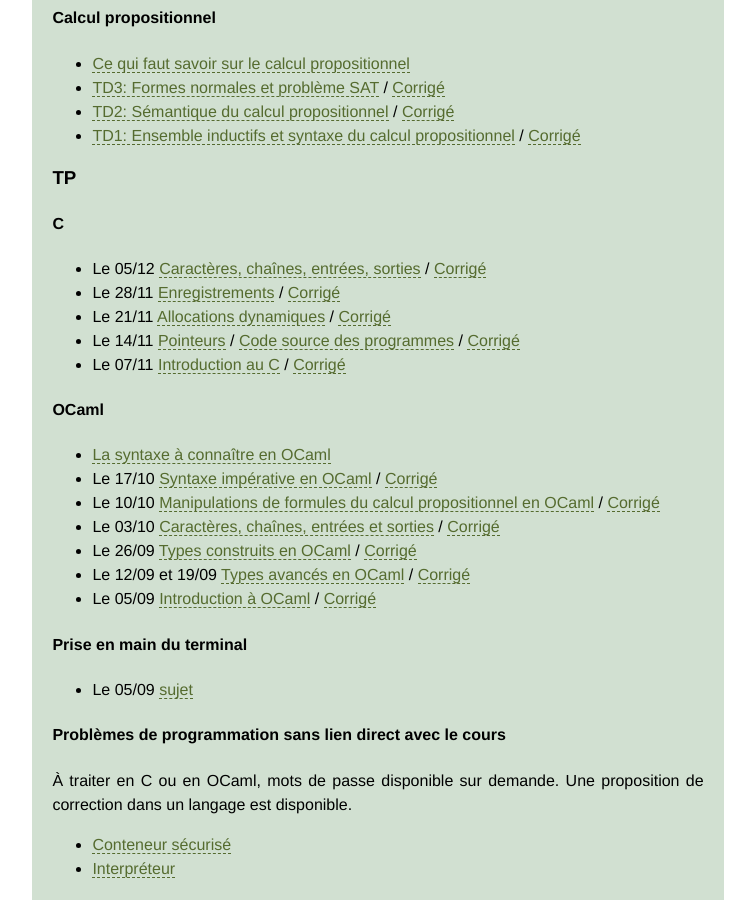
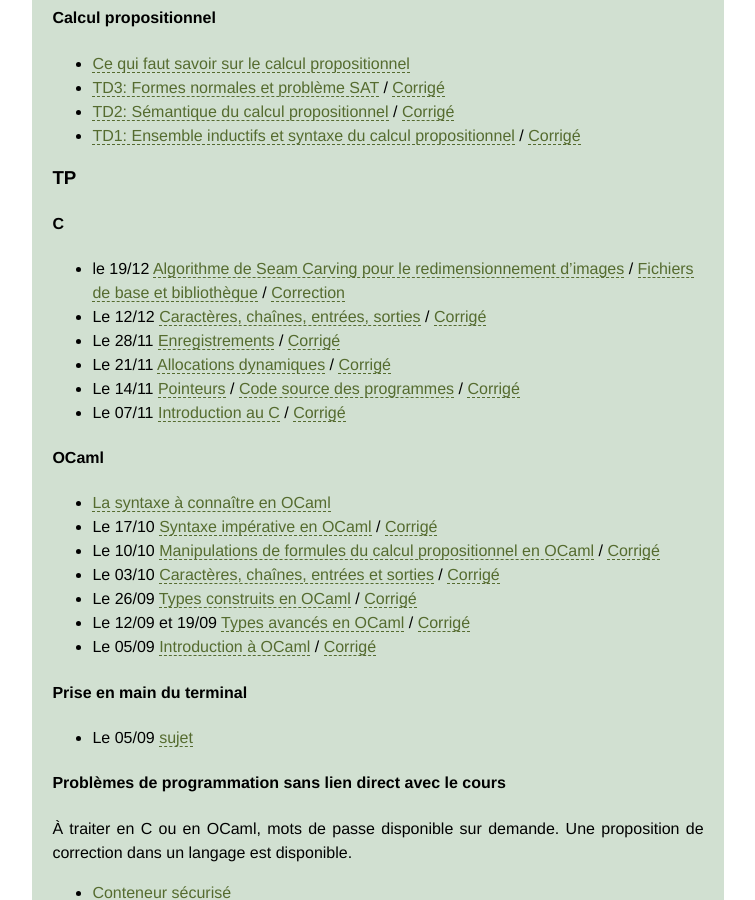
Before and after one commit to VladislavTempez/Vladislavtempez.github.io, a Jekyll site: the page built from pages/mp2i.md, in a window 1280 px wide and 900 px high, scrolled down 621 px. Shown: the whole window, without its empty margins (262-1017 px from the left). Built offline with Jekyll 4.4.1, drawn with Linux system fonts in a browser that asks for light colours.

Commit message:
TP mp + mp2I

```diff
--- a/pages/mp2i.md
+++ b/pages/mp2i.md
@@ -27,7 +27,8 @@
 ### TP
 
 #### C
-- Le 05/12 [Caractères, chaînes, entrées, sorties](https://nc-lycees.netocentre.fr/s/MXZ7ztJ62AHBi6y) / [Corrigé](https://nc-lycees.netocentre.fr/s/9AXEq8cqTiXNWFE)
+- le 19/12 [Algorithme de Seam Carving pour le redimensionnement d'images](https://nc-lycees.netocentre.fr/s/jLGBTsSQCH47X5H) / [Fichiers de base et bibliothèque](https://nc-lycees.netocentre.fr/s/2g5PFefr6oMj24r) / [Correction](https://nc-lycees.netocentre.fr/s/mxEeHNYwPY2ScPj)
+- Le 12/12 [Caractères, chaînes, entrées, sorties](https://nc-lycees.netocentre.fr/s/MXZ7ztJ62AHBi6y) / [Corrigé](https://nc-lycees.netocentre.fr/s/9AXEq8cqTiXNWFE)
 - Le 28/11 [Enregistrements](https://nc-lycees.netocentre.fr/s/y73mn4cxXaTsWCQ) / [Corrigé](https://nc-lycees.netocentre.fr/s/scQyaYRTSBHW2Cn)
 - Le 21/11 [Allocations dynamiques](https://nc-lycees.netocentre.fr/s/ga4Qckc4Psn3pxt) / [Corrigé](https://nc-lycees.netocentre.fr/s/nbKpqsTaWZ5eJHm)
 - Le 14/11 [Pointeurs](https://nc-lycees.netocentre.fr/s/pQseMBy2bAobLHR) / [Code source des programmes](https://nc-lycees.netocentre.fr/s/bQwJgTQosPZrsqZ) / [Corrigé](https://nc-lycees.netocentre.fr/s/PXrd4Hb39CANQrG)
```
Also changed, not shown: pages/mp-star.md (+1 -1 lines).
